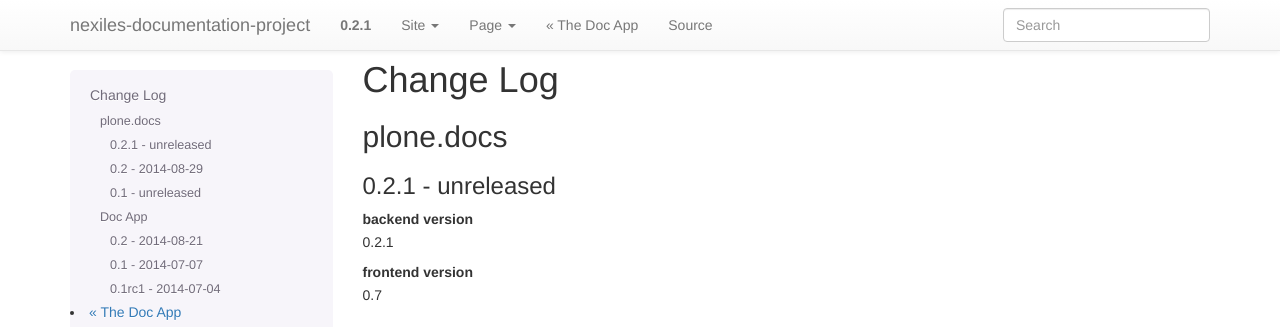
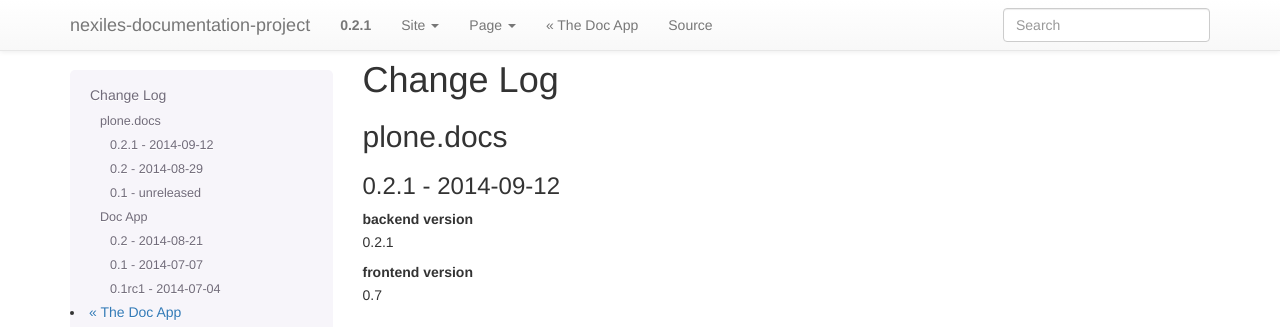
Before and after one commit to nexiles/nexiles-documentation-project, a Sphinx documentation site: the page built from docs/changelog.rst, in a window 1280 px wide and 900 px high. Shown: the top 327 px of the window. Built offline with Sphinx 7.4.7, drawn with Linux system fonts in a browser that asks for light colours.

Commit message:
prepare plone.docs release

```diff
--- a/docs/changelog.rst
+++ b/docs/changelog.rst
@@ -7,7 +7,7 @@
 plone.docs
 ==========
 
-0.2.1 - unreleased
+0.2.1 - 2014-09-12
 ------------------
 
 **backend version**
```
